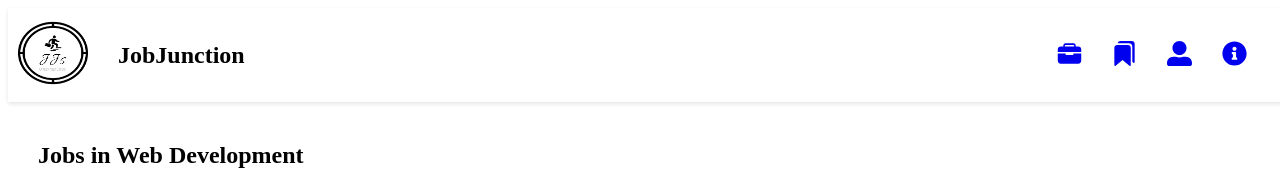
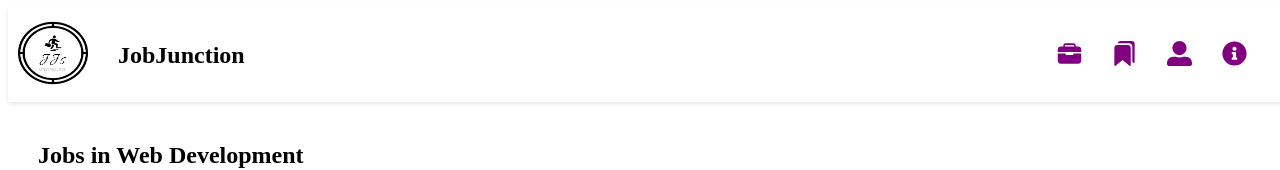
Before and after one commit to Prem203/JobJunction, a React (Create React App) app in the folder client/: page / in a window 1280 px wide. Shown: the top 170 px of the page. Built offline with nearby package versions, Linux system fonts and the light colour scheme; no server answers.

Commit message:
Updated Header component

```diff
--- a/client/src/components/EmptyHeader.jsx
+++ /dev/null
@@ -1,26 +0,0 @@
-import React from "react";
-import jobJunctionLogo from "../assets/jjs-logo-black.png";
-import { FaHome } from "react-icons/fa";
-import "../styling/styles.css";
-
-export default function EmptyHeader({ headerTag }) {
-  return (
-    <>
-      <header>
-        <div className="header container-fluid d-flex justify-content-between align-items-center">
-          <div className="logo-and-text">
-            <a className="navbar-brand" href="/">
-              <img src={jobJunctionLogo} alt="Logo" width="70" height="70" />
-            </a>
-            <h1 className="app-name">{headerTag}</h1>
-          </div>
-          <div className="nav-icons">
-            <a href="/" className="nav-link">
-              <FaHome className="icon" />
-            </a>
-          </div>
-        </div>
-      </header>
-    </>
-  );
-}
--- a/client/src/components/Header.jsx
+++ b/client/src/components/Header.jsx
@@ -4,9 +4,56 @@ import { IoBriefcase } from "react-icons/io5";
 import { IoBookmarks } from "react-icons/io5";
 import { FaUserAlt } from "react-icons/fa";
 import { FaInfoCircle } from "react-icons/fa";
+import { FaHome } from "react-icons/fa";
+import { FaSignOutAlt } from "react-icons/fa";
 import "../styling/styles.css";
 
-export default function Header() {
+export default function Header({ headerTag, iconList }) {
+  const renderIcons = () => {
+    return iconList.map((icon, index) => {
+      switch (icon) {
+        case "briefcase":
+          return (
+            <a key={index} href="/jobList" className="nav-link">
+              <IoBriefcase className="icon" />
+            </a>
+          );
+        case "bookmarks":
+          return (
+            <a key={index} href="/savedJobs" className="nav-link">
+              <IoBookmarks className="icon" />
+            </a>
+          );
+        case "user":
+          return (
+            <a key={index} href="/profile" className="nav-link">
+              <FaUserAlt className="icon" />
+            </a>
+          );
+        case "info":
+          return (
+            <a key={index} href="/about" className="nav-link">
+              <FaInfoCircle className="icon" />
+            </a>
+          );
+        case "home":
+          return (
+            <a key={index} href="/" className="nav-link">
+              <FaHome className="icon" />
+            </a>
+          );
+        case "logout":
+          return (
+            <a key={index} href="/logout" className="nav-link">
+              <FaSignOutAlt className="icon" />
+            </a>
+          );
+        default:
+          return null;
+      }
+    });
+  };
+
   return (
     <>
       <header>
@@ -15,22 +62,9 @@ export default function Header() {
             <a className="navbar-brand" href="/">
               <img src={jobJunctionLogo} alt="Logo" width="70" height="70" />
             </a>
-            <h1 className="app-name">JobJunction</h1>
+            <h1 className="app-name">{headerTag}</h1>
           </div>
-          <div className="nav-icons">
-            <a href="/jobList" className="nav-link">
-              <IoBriefcase className="icon" />
-            </a>
-            <a href="/savedJobs" className="nav-link">
-              <IoBookmarks className="icon" />
-            </a>
-            <a href="/profile" className="nav-link">
-              <FaUserAlt className="icon" />
-            </a>
-            <a href="/about" className="nav-link">
-              <FaInfoCircle className="icon" />
-            </a>
-          </div>
+          <div className="nav-icons">{renderIcons()}</div>
         </div>
       </header>
     </>
--- a/client/src/pages/AboutPage.jsx
+++ b/client/src/pages/AboutPage.jsx
@@ -1,12 +1,13 @@
 import React from "react";
-import EmptyHeader from "../components/EmptyHeader";
+import Header from "../components/Header";
 import Footer from "../components/Footer";
 import "../styling/styles.css";
 
 export default function AboutPage() {
+  const iconList = ["home"];
   return (
     <>
-      <EmptyHeader headerTag={"About"} />
+      <Header headerTag={"About"} iconList={iconList} />
       <div className="about-page">
         <div className="about-page-content">
           <p>
--- a/client/src/pages/JobListPage.jsx
+++ b/client/src/pages/JobListPage.jsx
@@ -1,9 +1,11 @@
 import React, { useEffect } from "react";
-import EmptyHeader from "../components/EmptyHeader";
+import Header from "../components/Header";
 import Footer from "../components/Footer";
 import { API_KEY_1, API_HOST, FETCH_ALL_JOBS_URL } from "../constants.js";
 
 export default function JobListPage() {
+  const iconList = ["home"];
+
   useEffect(() => {
     fetchAllJobDetails();
   }, []);
@@ -28,8 +30,7 @@ export default function JobListPage() {
 
   return (
     <>
-      <EmptyHeader headerTag={"All Jobs"} />
-      <Footer />
+      <Header headerTag={"All Jobs"} iconList={iconList} /> <Footer />
     </>
   );
 }
--- a/client/src/pages/LandingPage.jsx
+++ b/client/src/pages/LandingPage.jsx
@@ -63,9 +63,11 @@ export default function LandingPage() {
     }
   };
 
+  const iconList = ["briefcase", "bookmarks", "user", "info"];
+
   return (
     <>
-      <Header />
+      <Header headerTag={"JobJunction"} iconList={iconList} />
       <div className="home">
         <div className="recommended-jobs">
           <h2>Jobs in Web Development</h2>
--- a/client/src/pages/ProfilePage.jsx
+++ b/client/src/pages/ProfilePage.jsx
@@ -1,11 +1,12 @@
 import React from "react";
-import EmptyHeader from "../components/EmptyHeader";
+import Header from "../components/Header";
 import Footer from "../components/Footer";
 
 export default function ProfilePage() {
+  const iconList = ["home", "logout"];
   return (
     <>
-      <EmptyHeader headerTag={"Profile"} />
+      <Header headerTag={"Profile"} iconList={iconList} />
       <Footer />
     </>
   );
--- a/client/src/pages/SavedJobListPage.jsx
+++ b/client/src/pages/SavedJobListPage.jsx
@@ -1,12 +1,12 @@
 import React from "react";
-import EmptyHeader from "../components/EmptyHeader";
+import Header from "../components/Header";
 import Footer from "../components/Footer";
 
 export default function SavedJobListPage() {
+  const iconList = ["home"];
   return (
     <>
-      <EmptyHeader headerTag={"Saved Jobs"} />
-      <Footer />
+      <Header headerTag={"Saved Jobs"} iconList={iconList} /> <Footer />
     </>
   );
 }
--- a/client/src/styling/styles.css
+++ b/client/src/styling/styles.css
@@ -23,12 +23,12 @@
     align-items: right;
     margin-right: 20px;
     justify-content: space-between;
-    color: purple;
   }
 
   .icon {
     font-size: 25px; /* Adjust the font size as needed */
     padding: 15px;
+    color: purple;
   }
 
 footer {
```
